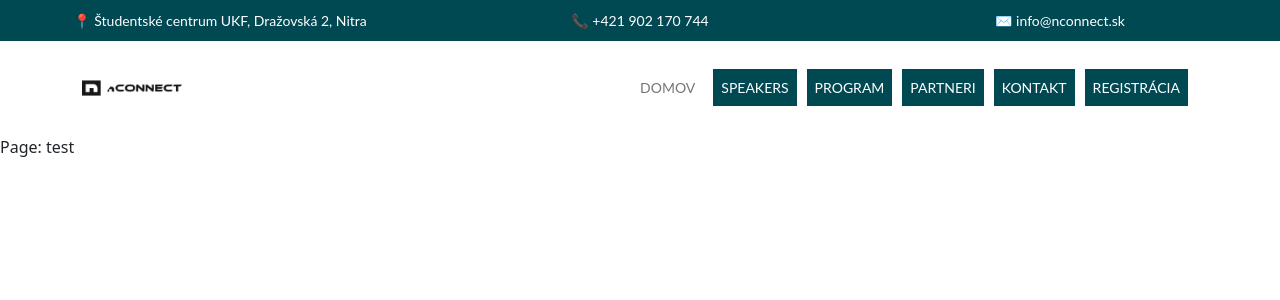
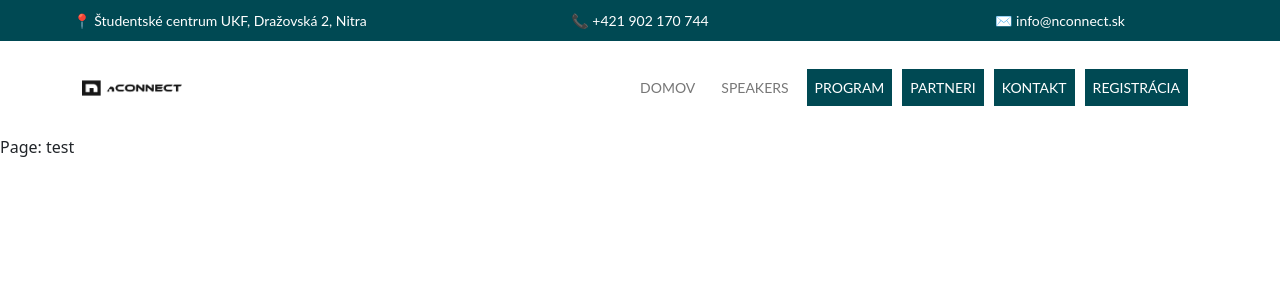
Before and after one commit to br0kenpixel/nconnect-fe2, a Nuxt app: page /test in a window 1280 px wide. Shown: the top 300 px of the page. Built offline with nearby package versions, Linux system fonts and the light colour scheme.

Commit message:
add speakers page

```diff
--- a/components/Navbar.vue
+++ b/components/Navbar.vue
@@ -1,7 +1,7 @@
 <script lang="ts" setup>
 const links = [
     { name: "Domov", target: "index" },
-    { name: "Speakers", target: "test" },
+    { name: "Speakers", target: "speakers" },
     { name: "Program", target: "test" },
     { name: "Partneri", target: "test" },
     { name: "Kontakt", target: "test" },
--- /dev/null
+++ b/pages/speakers.vue
@@ -0,0 +1,10 @@
+<script lang="ts" setup></script>
+
+<template>
+    <div>
+        <SpecificPublicPageHeader />
+        <SpeakersArea />
+    </div>
+</template>
+
+<style scoped></style>
```
